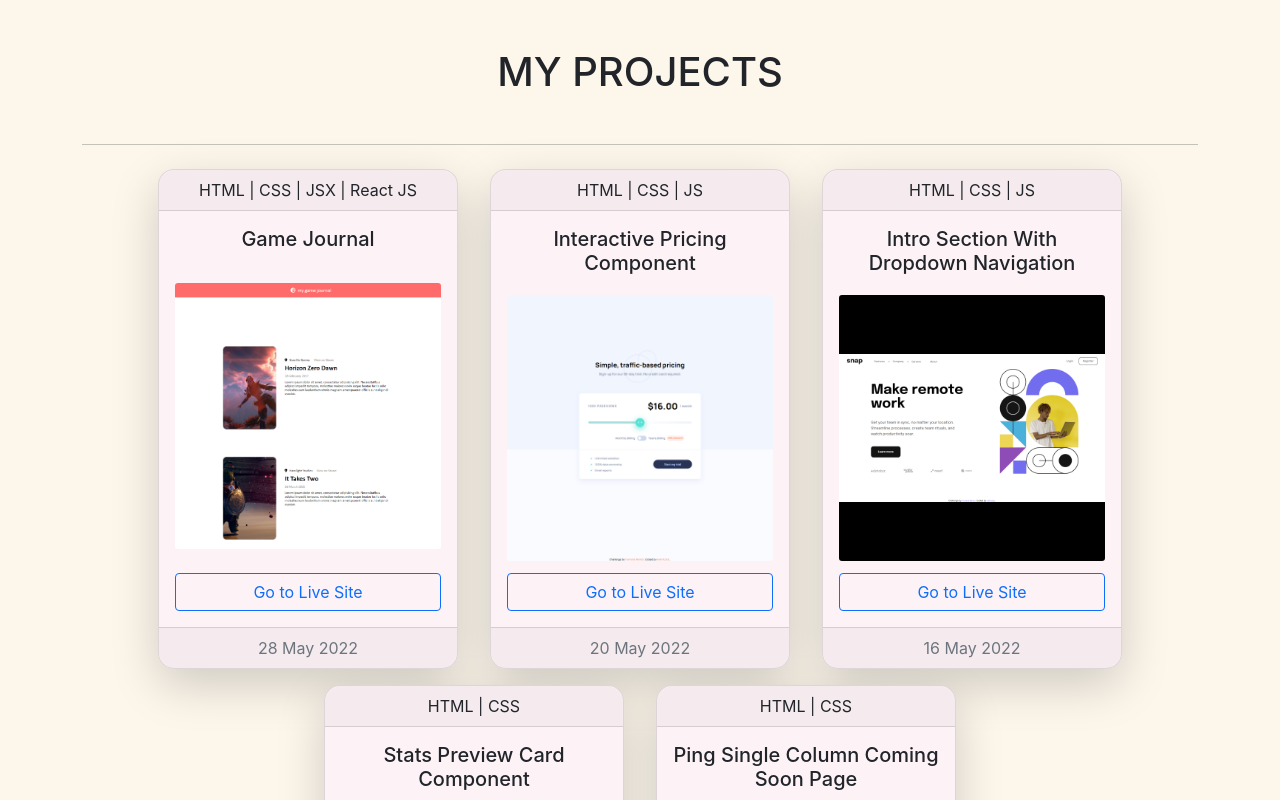
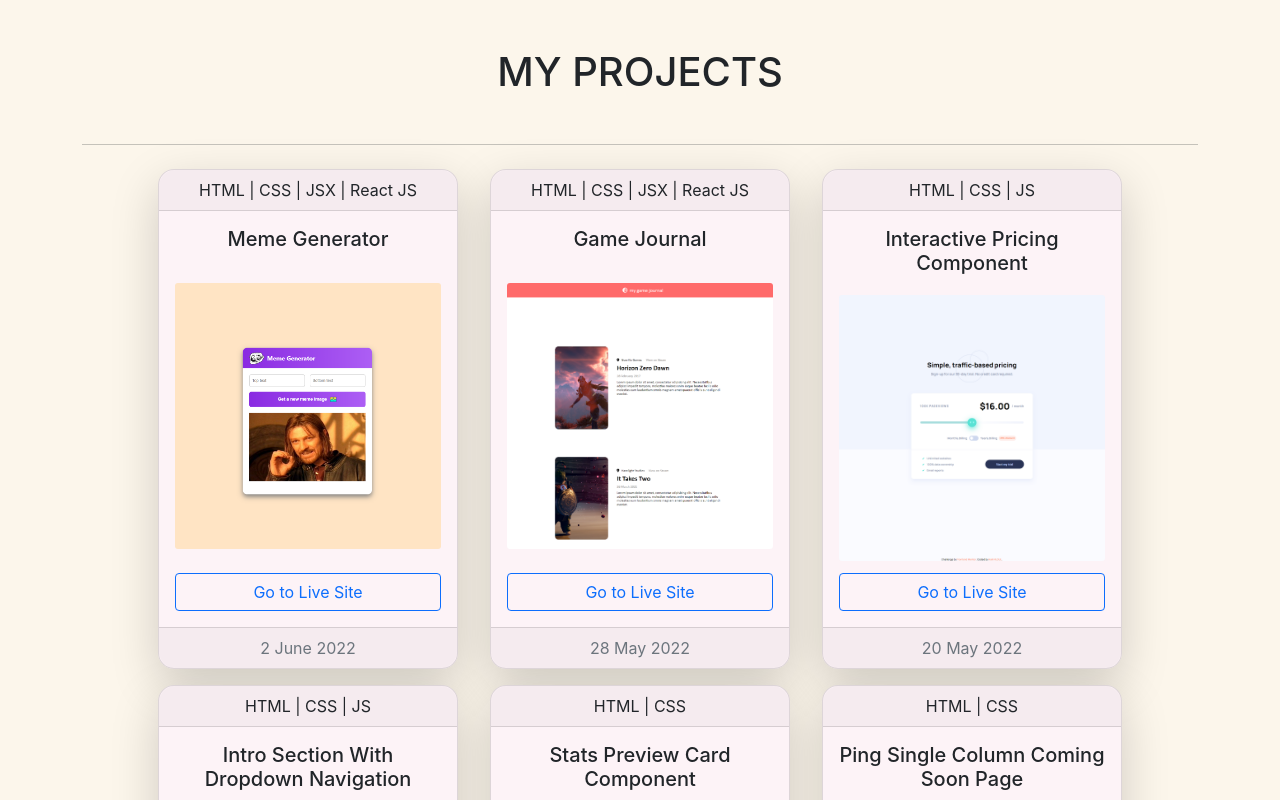
Before and after one commit to halibal/projects-landing-page, a React (Create React App) app: page / in a window 1280 px wide. Shown: the top 800 px of the page. Built offline with nearby package versions, Linux system fonts and the light colour scheme.

Commit message:
new project added

```diff
--- a/src/data.js
+++ b/src/data.js
@@ -1,4 +1,17 @@
 const data = [
+    {
+        id: 6,
+        cardHeader: 'HTML | CSS | JSX | React JS',
+        title: "Meme Generator",
+        url: 'https://halibal.github.io/meme-generator/',
+        buttonText: 'Go to Live Site',
+        uploadDate: {
+            day: 2,
+            month: "June",
+            year: 2022,
+        },
+        image: require('./images/meme-generator.png')
+    },
     {
         id: 5,
         cardHeader: 'HTML | CSS | JSX | React JS',
```
Also changed, not shown: src/images/meme-generator.png (added).
